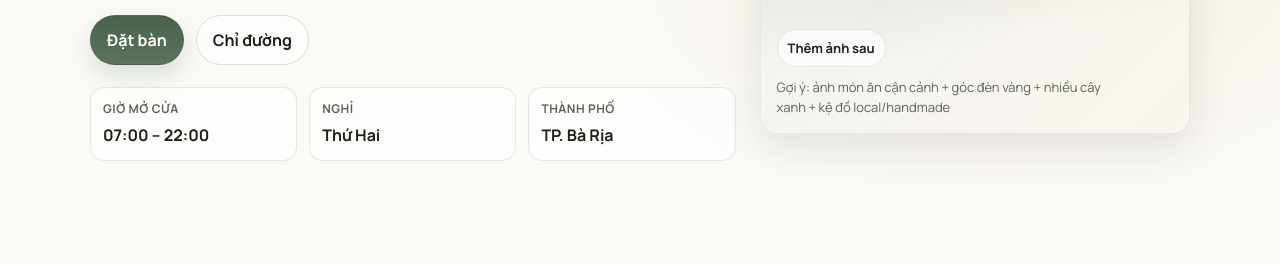
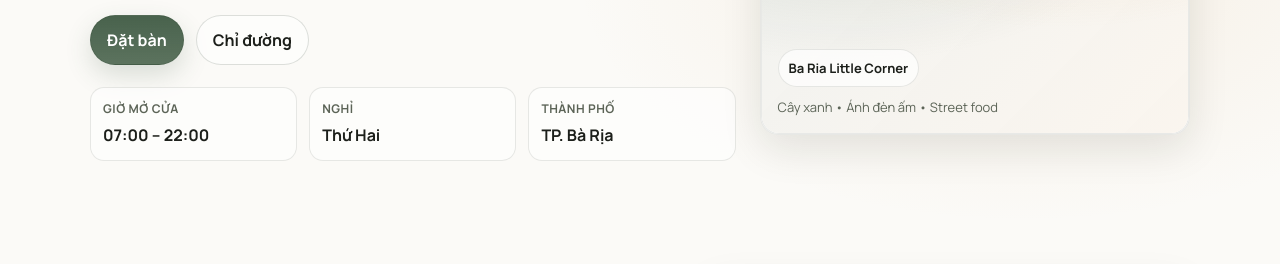
Before and after one commit to hoanghong-mar/Baria-Little-Corner, a plain HTML site: page index.html in a window 1280 px wide. Shown: the part 359-623 px from the top of the page. Drawn offline with nearby package versions, Linux system fonts and the light colour scheme.

Commit message:
Index.html

```diff
--- a/index.html
+++ b/index.html
@@ -66,10 +66,12 @@
 
         <div class="hero__card" aria-label="Khung ảnh minh họa">
           <div class="card card--photo">
-            <div class="photo">
-              <div class="photo__badge">Thêm ảnh sau</div>
-              <div class="photo__hint">
-                Gợi ý: ảnh món ăn cận cảnh + góc đèn vàng + nhiều cây xanh + kệ đồ local/handmade
+            <div class="card card--photo">
+              <div class="photo photo--hero">
+              <div class="photo__badge">Ba Ria Little Corner</div>
+              <div class="photo__hint">Cây xanh • Ánh đèn ấm • Street food</div>
+            </div>
+        </div>
               </div>
             </div>
           </div>
```
